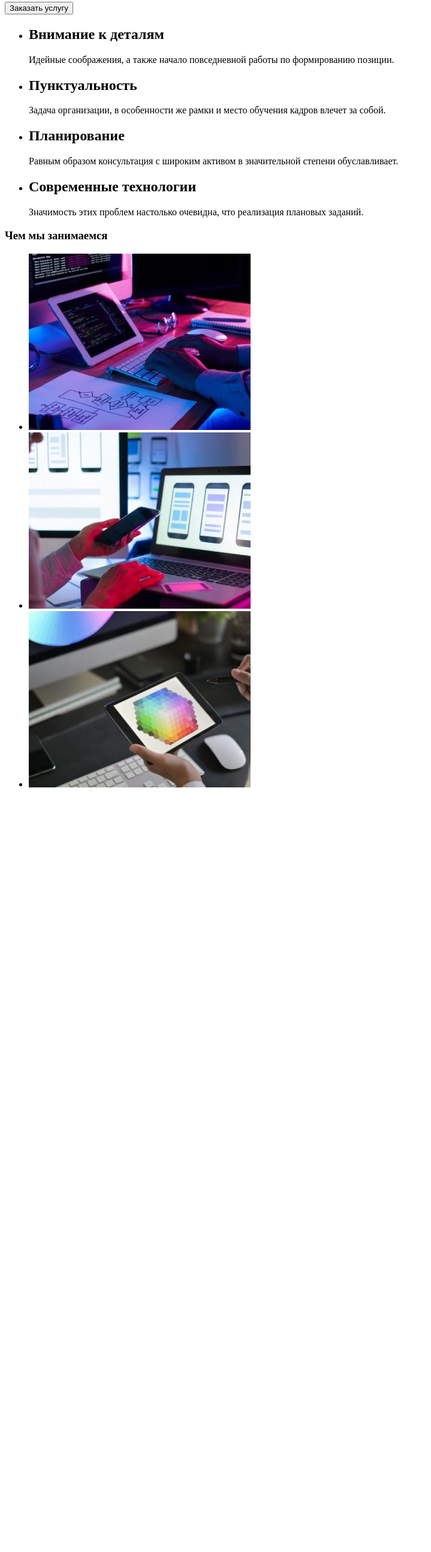
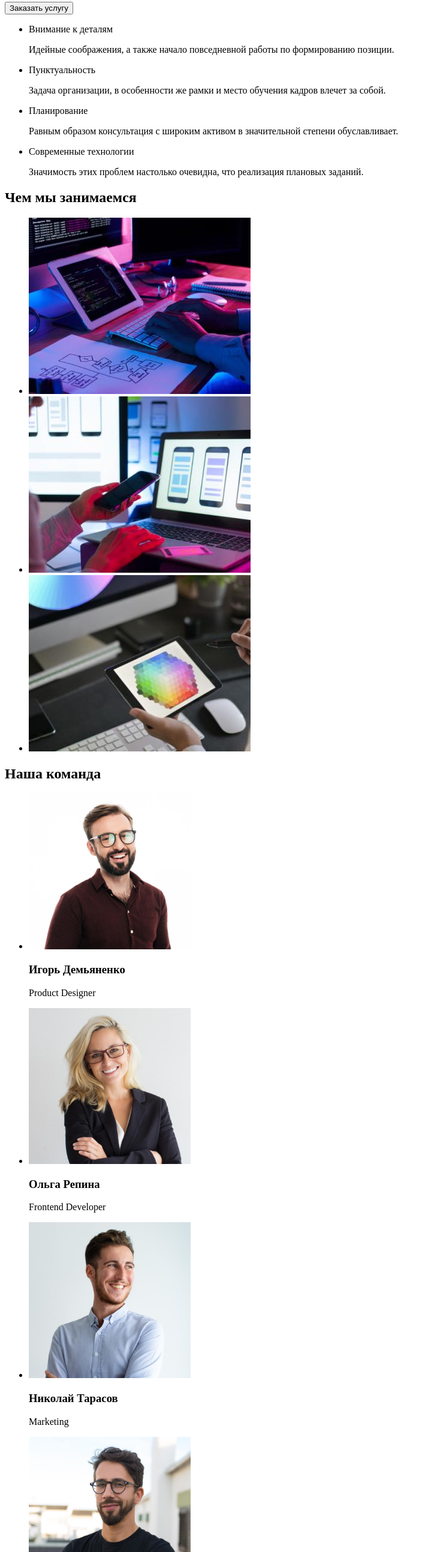
Before and after one commit to Khrystyna-Hats/goit-markup-hw-01, a plain HTML site: page index.html in a window 1280 px wide. Shown: the part 212-2800 px from the top of the page at 60% size, without its empty margins (0-719 px from the left). Before the commit the page ends 1545 px from the top, so only its background shows below. Drawn offline with Linux system fonts and the light colour scheme.

Commit message:
Our team

```diff
--- a/index.html
+++ b/index.html
@@ -41,37 +41,59 @@
         <section>
             <ul>
                 <li>
-                    <h2>Внимание к деталям</h2>
+                    <p>Внимание к деталям</p>
                     <p>Идейные соображения, а также начало повседневной работы по формированию позиции.</p>
                 </li>
                 <li>
-                    <h2>Пунктуальность</h2>
+                    <p>Пунктуальность</p>
                     <p>Задача организации, в особенности же рамки и место обучения кадров влечет за собой.</p>
                 </li>
                 <li>
-                    <h2>Планирование</h2>
+                    <p>Планирование</p>
                     <p>Равным образом консультация с широким активом в значительной степени обуславливает.</p>
                 </li>
                 <li>
-                    <h2>Современные технологии</h2>
+                    <p>Современные технологии</p>
                     <p>Значимость этих проблем настолько очевидна, что реализация плановых заданий.</p>
                 </li>
             </ul>
-            <h3>Чем мы занимаемся</h3>
+            <h2>Чем мы занимаемся</h2>
             <ul>
                 <li>
-                    <img src="/images/what-we-do-1.jpg" alt="Мужчина пишет код" width="370" height="294">
+                    <img src="images/what-we-do-1.jpg" alt="Мужчина пишет код" width="370" height="294">
                 </li>
                 <li>
-                    <img src="/images/what-we-do-2.jpg" alt="Девушка держит телефон у ноутбука" width="370" height="294">
+                    <img src="images/what-we-do-2.jpg" alt="Девушка держит телефон у ноутбука" width="370" height="294">
                 </li>
                 <li>
-                    <img src="/images/what-we-do-3.jpg" alt="Человек держит планшет в руках" width="370" height="294">
+                    <img src="images/what-we-do-3.jpg" alt="Человек держит планшет в руках" width="370" height="294">
                 </li>
             </ul>
         </section>
         <section>
-
+            <h2>Наша команда</h2>
+            <ul>
+                <li>
+                    <img src="images/our-team-1.jpg" alt="Фотография Игоря Демьяненко" width="270" height="260">
+                    <h3>Игорь Демьяненко</h3>
+                    <p lang="en">Product Designer</p>
+                </li>
+                <li>
+                    <img src="images/our-team-2.jpg" alt="Фотография Ольги Репиной" width="270" height="260">
+                    <h3>Ольга Репина</h3>
+                    <p lang="en">Frontend Developer</p>
+                </li>
+                <li>
+                    <img src="images/our-team-3.jpg" alt="Фотография Николая Тарасова" width="270" height="260">
+                    <h3>Николай Тарасов</h3>
+                    <p lang="en">Marketing</p>
+                </li>
+                <li>
+                    <img src="images/our-team-4.jpg" alt="Фотография Михаила Ермакова" width="270" height="260">
+                    <h3>Михаил Ермаков</h3>
+                    <p lang="en">UI Designerr</p>
+                </li>
+            </ul>
         </section>
     </main>
 
```
